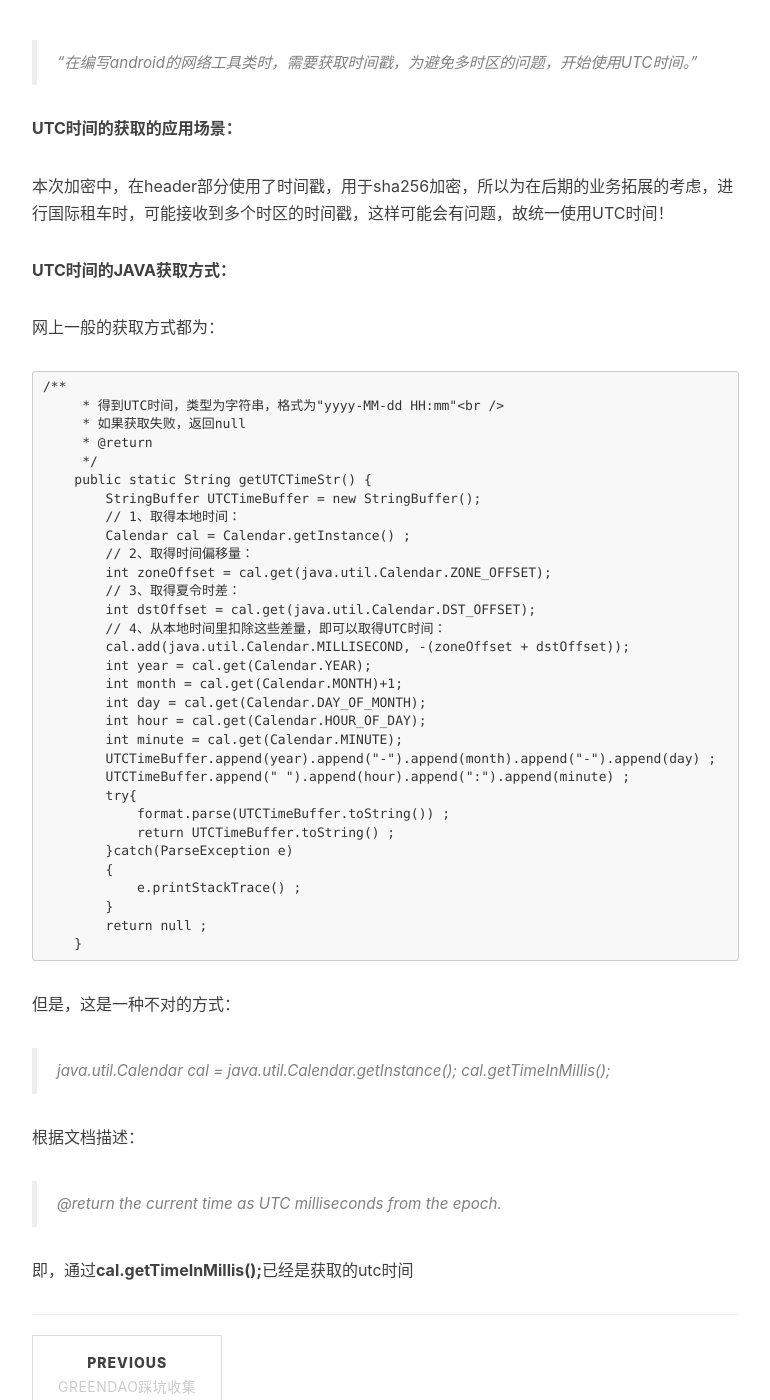
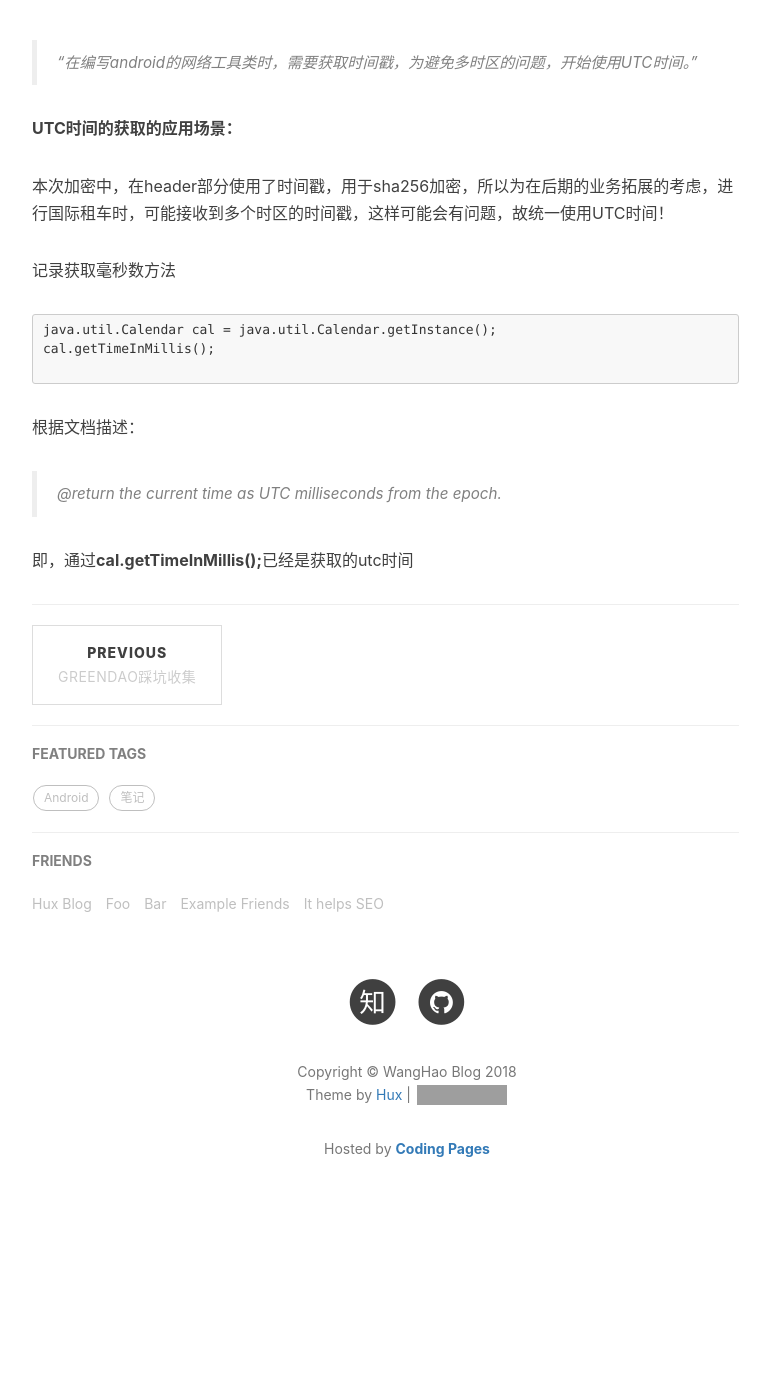
Before and after one commit to blackjuly/wanghao.io, a Jekyll site: the page built from _posts/2017-08-31-JAVA的UTC时间获取.markdown, in a window 1280 px wide and 1400 px high, scrolled down 523 px. Shown: the whole window, without its empty margins (233-1003 px from the left). Built offline with Jekyll 4.4.1, drawn with Linux system fonts in a browser that asks for light colours; nearby versions of some CDN libraries; comment, search, counter and statistics services are not loaded; after the commit the page ends 1776 px from its top, so only the background shows below that; grey boxes are pictures that could not be loaded.

Commit message:
UTC时间理解不当，重新修改文章

````diff
--- a/_posts/2017-08-31-JAVA的UTC时间获取.markdown
+++ b/_posts/2017-08-31-JAVA的UTC时间获取.markdown
@@ -19,45 +19,14 @@ tags:
 
 本次加密中，在header部分使用了时间戳，用于sha256加密，所以为在后期的业务拓展的考虑，进行国际租车时，可能接收到多个时区的时间戳，这样可能会有问题，故统一使用UTC时间！
 
-**UTC时间的JAVA获取方式：**
 
-网上一般的获取方式都为：
+记录获取毫秒数方法
+
+```JAVA
+java.util.Calendar cal = java.util.Calendar.getInstance();
+cal.getTimeInMillis();
+
 ```
-/**
-     * 得到UTC时间，类型为字符串，格式为"yyyy-MM-dd HH:mm"<br />
-     * 如果获取失败，返回null
-     * @return
-     */
-    public static String getUTCTimeStr() {
-        StringBuffer UTCTimeBuffer = new StringBuffer();
-        // 1、取得本地时间：
-        Calendar cal = Calendar.getInstance() ;
-        // 2、取得时间偏移量：
-        int zoneOffset = cal.get(java.util.Calendar.ZONE_OFFSET);
-        // 3、取得夏令时差：
-        int dstOffset = cal.get(java.util.Calendar.DST_OFFSET);
-        // 4、从本地时间里扣除这些差量，即可以取得UTC时间：
-        cal.add(java.util.Calendar.MILLISECOND, -(zoneOffset + dstOffset));
-        int year = cal.get(Calendar.YEAR);
-        int month = cal.get(Calendar.MONTH)+1;
-        int day = cal.get(Calendar.DAY_OF_MONTH);
-        int hour = cal.get(Calendar.HOUR_OF_DAY);
-        int minute = cal.get(Calendar.MINUTE);
-        UTCTimeBuffer.append(year).append("-").append(month).append("-").append(day) ;
-        UTCTimeBuffer.append(" ").append(hour).append(":").append(minute) ;
-        try{
-            format.parse(UTCTimeBuffer.toString()) ;
-            return UTCTimeBuffer.toString() ;
-        }catch(ParseException e)
-        {
-            e.printStackTrace() ;
-        }
-        return null ;
-    }
-```
-但是，这是一种不对的方式：
->java.util.Calendar cal = java.util.Calendar.getInstance();
-cal.getTimeInMillis();
 
 根据文档描述：
 >@return the current time as UTC milliseconds from the epoch.
````
